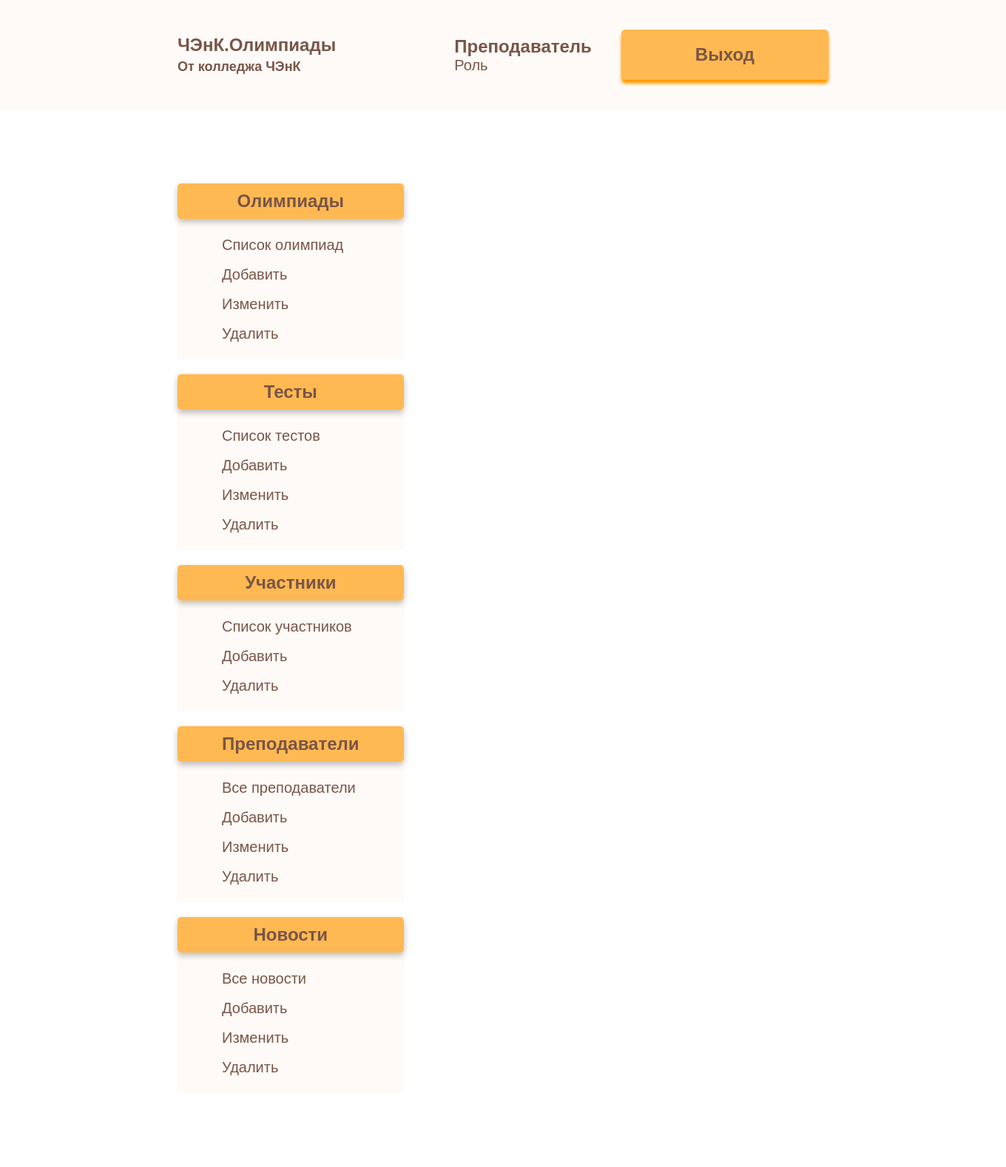
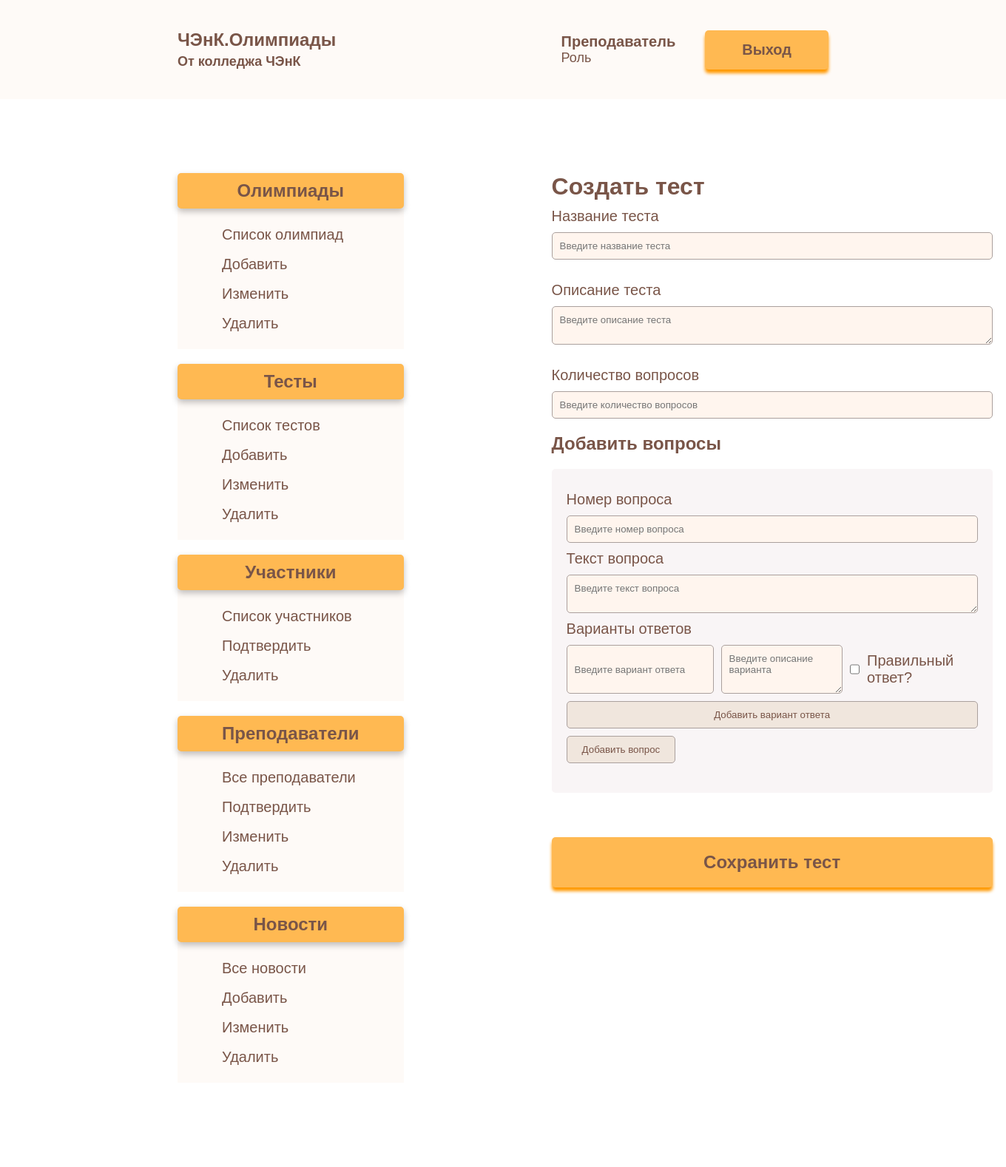
Before and after one commit to falpin/olympiad, a Flask app: page /admin in a window 1360 px wide. Shown: the whole page at 74% size. After the commit the page ends 1440 px from the top, so only its background shows below. Run offline with Flask 3, Linux system fonts and the light colour scheme; some libraries are stand-ins or nearby versions.

Commit message:
добаила удаление и создание тестов

```diff
--- a/templates/admin.html
+++ b/templates/admin.html
@@ -21,10 +21,10 @@
 		</div>
 		<div class="admin">
 			<div class="column">
-				<h5 class="h5 bold">Преподаватель</h6>
-				<h6 class="h6 normal">Роль</p>
+				<h6 class="h6 bold">Преподаватель</h6>
+				<p class="p normal">Роль</p>
 			</div>
-			<button class="content-btn bold" onclick="logout()">Выход</button>
+			<button class="bold admin-btn h6" onclick="logout()">Выход</button>
 		</div>
 	</header>
 	<main>
@@ -53,7 +53,7 @@
 						<button class="menu-btn bold h5">Участники</button>
 						<div>
 							<a href="#" class="h6 iconoir-user-circle menu-icon">Список участников</a>
-							<a href="#" class="h6 iconoir-plus-circle-solid menu-icon">Добавить</a>
+							<a href="#" class="h6 iconoir-check-circle-solid menu-icon">Подтвердить</a>
 							<a href="#" class="h6 iconoir-minus-circle-solid menu-icon">Удалить</a>
 						</div>
 					</div>
@@ -61,7 +61,7 @@
 						<button class="menu-btn bold h5">Преподаватели</button>
 						<div>
 							<a href="#" class="h6 iconoir-profile-circle menu-icon">Все преподаватели</a>
-							<a href="#" class="h6 iconoir-plus-circle-solid menu-icon">Добавить</a>
+							<a href="#" class="h6 iconoir-check-circle-solid menu-icon">Подтвердить</a>
 							<a href="#" class="h6 iconoir-page-edit menu-icon">Изменить</a>
 							<a href="#" class="h6 iconoir-minus-circle-solid menu-icon">Удалить</a>
 						</div>
@@ -85,57 +85,50 @@
 				</div> -->
 <!-- 				<div class="menu-create">
 					<h2 class="h2 bold">Создать олимпиаду</h2>
+					<div>
 						<div class="create row">
-					    <div class="column">
+						    <div class="menu-column">
 						        <div class="input-group">
 						            <label for="name" class="h6">Название олимпиады</label>
-					            <input type="text" id="name" placeholder="Например: «Олимпиада школьников по математике»">
+						            <input type="text" id="name" placeholder="Например: «Олимпиада по математике»" required>
 						        </div>
 						        <div class="input-group">
 						            <label for="subject" class="h6">Предмет или специальность</label>
-					            <input type="text" id="subject" placeholder="Например: Математика">
+						            <input type="text" id="subject" placeholder="Например: Математика" required>
 						        </div>
 						        <div class="input-group">
 						            <label for="deadline" class="h6">Сроки отправки заявок</label>
 						            <input type="text" id="deadline" placeholder="Например: до 15 декабря 2025 года">
 						        </div>
 						        <div class="input-group">
-					            <label for="short-desc" class="h6">Краткое описание олимпиады</label>
-					            <input type="text" id="short-desc" placeholder="Например: Всероссийская олимпиада для старшеклассников">
-					        </div>
-					        <div class="input-group">
-					            <label for="full-desc" class="h6">Полное описание олимпиады</label>
-					            <input type="text" id="full-desc" placeholder="Например: Олимпиада проводится ежегодно...">
+						            <label for="short-desc" class="h6">Описание олимпиады</label>
+						            <input type="text" id="short-desc" placeholder="Например: Всероссийская олимпиада для старшеклассников" required>
 						        </div>
 						        <div class="input-group">
 						            <label for="dates" class="h6">Сроки проведения олимпиады</label>
-					            <input type="text" id="dates" placeholder="Например: январь–февраль 2025">
+						            <input type="text" id="dates" placeholder="Например: январь–февраль 2025" required>
 						        </div>
 						        <div class="input-group">
 						            <label for="schedule" class="h6">Расписание туров</label>
-					            <input type="text" id="schedule" placeholder="Например: Отборочный тур — 10 января, финал — 10 февраля">
+						            <input type="text" id="schedule" placeholder="Например: Отборочный тур — 10 января, финал — 10 февраля" required>
 						        </div>
 						    </div>
-					    <div class="column">
+						    <div class="menu-column">
 						        <div class="input-group">
 						            <label for="docs" class="h6">Список документов</label>
-					            <input type="text" id="docs" placeholder="Например: Заявка, скан паспорта, фото">
+						            <input type="text" id="docs" placeholder="Например: Заявка на проведение олимпиады">
 						        </div>
 						        <div class="input-group">
 						            <label for="organizers" class="h6">Организаторы олимпиады</label>
-					            <input type="text" id="organizers" placeholder="Например: Министерство образования РФ">
+						            <input type="text" id="organizers" placeholder="Например: Колледж ЧЭнк">
 						        </div>
 						        <div class="input-group">
 						            <label for="contacts" class="h6">Контакты организаторов</label>
-					            <input type="text" id="contacts" placeholder="Например: olympiad@edu.ru | +7 (495) 123-45-67">
+						            <input type="text" id="contacts" placeholder="Например: olympiad@edu.ru">
 						        </div>
 						        <div class="input-group">
 						            <label for="features" class="h6">Особенности олимпиады</label>
-					            <input type="text" id="features" placeholder="Например: Онлайн-формат, индивидуальное участие">
-					        </div>
-					        <div class="input-group">
-					            <label for="how-to" class="h6">Как участвовать в олимпиаде</label>
-					            <input type="text" id="how-to" placeholder="Например: Подать заявку на сайте до дедлайна">
+						            <input type="text" id="features" placeholder="Например: Индивидуальное участие">
 						        </div>
 						        <div class="input-group">
 						            <label for="topics" class="h6">Какие темы повторить для прохождения олимпиады</label>
@@ -145,27 +138,26 @@
 						</div>
 						<div class="menu-dop">
 							<h4 class="h4 bold">Заполнение дополнительной информации</h4>
-						<div class="column">
+							<div class="menu-column">
 								<div class="input-group">
-							  <label for="tasks">Добавить количество заданий</label>
-							  <input type="text" id="tasks" placeholder="Например: 10 заданий">
+								  <label for="tasks" class="h6">Добавить количество заданий</label>
+								  <input type="text" id="tasks" placeholder="Например: 10 заданий" required>
 								</div>
 
 								<div class="input-group">
-							  <label for="points">Добавить количество баллов</label>
-							  <input type="text" id="points" placeholder="Например: 100 баллов">
+								  <label for="points" class="h6">Добавить количество баллов</label>
+								  <input type="text" id="points" placeholder="Например: 100 баллов" required>
 								</div>
 
 								<div class="input-group">
-							  <label for="time">Добавить время на проведение олимпиады</label>
-							  <input type="text" id="time" placeholder="Например: 3 часа">
+								  <label for="time" class="h6">Добавить время на проведение олимпиады</label>
+								  <input type="text" id="time" placeholder="Например: 3 часа" required>
 								</div>
 							</div>
 						</div>
-
 						<div class="task-form">
 							<div class="row">
-					    <div class="column">
+								<div class="menu-column">
 									<div class="input-group">
 										<label for="task-number" class="h6">Номер задания</label>
 										<input type="text" id="task-number" placeholder="Введите номер задания">
@@ -175,7 +167,7 @@
 										<textarea id="task-text" placeholder="Введите текст задания"></textarea>
 									</div>
 								</div>
-					    <div class="column">
+								<div class="menu-column">
 									<div class="input-group">
 										<label for="answer-options" class="h6">Варианты ответов</label>
 										<select id="answer-options">
@@ -198,10 +190,73 @@
 								<button class="delete-button" class="h6">Удалить</button>
 							</div>
 						</div>
-					<button class="content-btn">Сохранить</button>
+					</div>
+					<button class="content-btn bold">Сохранить</button>
 				</div> -->
+<!-- 				<div class="menu-create">
+					<h2 class="h2 bold">Изменить олимпиаду</h2>
+					сюда див без класса
+					<button class="content-btn bold">Сохранить изменения</button>
+				</div> -->
+<!-- 				<div class="menu-del">
+					<h2 class="h2 bold">Удалить олимпиаду</h2>
+					<div>
+						<div class="delete">
+							<a href="#" class="h5 normal">Ссылка</a>
+							<h6 class="bold h6">Удалить</h6>
+						</div>
+					</div>
+				</div> -->
+				<div class="menu-test">
+					<h2 class="h2 bold">Создать тест</h2>
+					<form id="test-form">
+						<div class="form-group">
+							<label for="test-name" class="h6">Название теста</label>
+							<input type="text" id="test-name" placeholder="Введите название теста">
+						</div>
+						<div class="form-group">
+							<label for="test-description" class="h6">Описание теста</label>
+							<textarea id="test-description" placeholder="Введите описание теста"></textarea>
+						</div>
+						<div class="form-group">
+							<label for="question-count" class="h6">Количество вопросов</label>
+							<input type="number" id="question-count" placeholder="Введите количество вопросов">
+						</div>
+
+						<h2 class="h5">Добавить вопросы</h2>
+						<div id="questions-container">
+							<div class="question-card">
+								<div class="form-group">
+									<label for="question-number" class="h6">Номер вопроса</label>
+									<input type="text" id="question-number" placeholder="Введите номер вопроса">
+								</div>
+
+								<div class="form-group">
+									<label for="question-text" class="h6">Текст вопроса</label>
+									<textarea id="question-text" placeholder="Введите текст вопроса"></textarea>
+								</div>
+
+								<div class="form-group">
+									<label class="h6">Варианты ответов</label>
+									<div id="answer-options">
+										<div class="answer-option">
+											<input type="text" placeholder="Введите вариант ответа">
+											<textarea placeholder="Введите описание варианта"></textarea>
+											<input type="checkbox" name="correct-answer">
+											<label class="h6">Правильный ответ?</label>
+										</div>
+									</div>
+									<button type="button" class="add-answer">Добавить вариант ответа</button>
+								</div>
+								<button type="button" class="add-question">Добавить вопрос</button>
+							</div>
+						</div>
+						<button type="submit" class="content-btn bold">Сохранить тест</button>
+					</form>
+				</div>
 			</section>
 		</section>
 	</main>
+	<script src="../static/js/addVar.js"></script>
 </body>
 </html>
```
Lines whose indentation alone changed are shown as unchanged.
